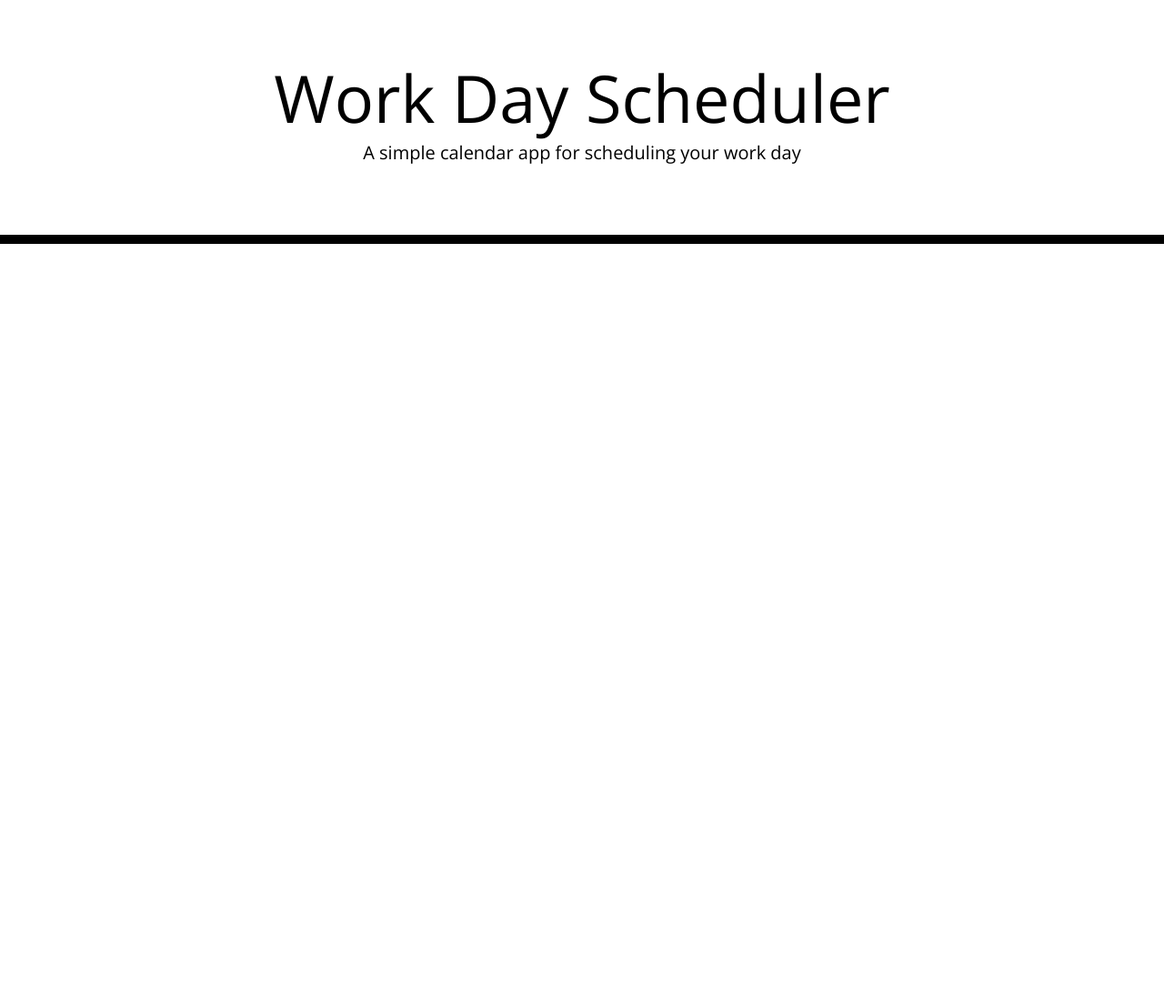
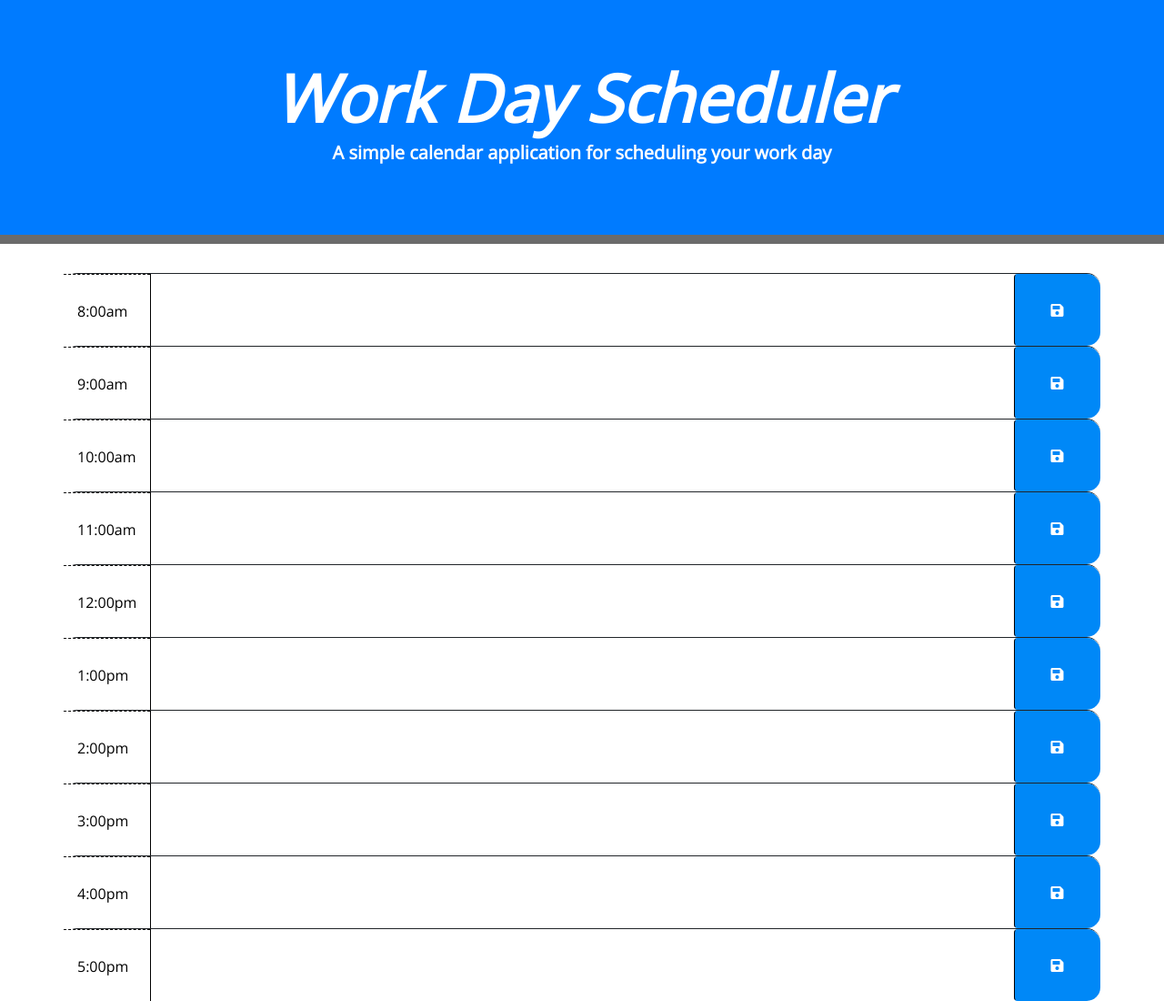
Before and after one commit to isaac11195/work-day-scheduler, a plain HTML site: page index.html in a window 1280 px wide. Shown: the whole page at 91% size. Before the commit the page ends 800 px from the top, so only its background shows below. Drawn offline with nearby package versions, Linux system fonts and the light colour scheme; files that its build step writes are made by us from their sources.

Commit message:
code html and css

```diff
--- a/assets/css/style.css
+++ b/assets/css/style.css
@@ -2,13 +2,14 @@ body {
     font-family: 'Open Sans', sans-serif;
     font-size: 16px;
     line-height: 1;
+    background-color: white;
   }
 
   textarea{
     background: transparent;
     border: none;
     resize: none;
-    color: #000000;
+    color: black;
     border-left: 1px solid black;
     padding: 10px;
   }
@@ -18,7 +19,7 @@ body {
     background-color: transparent;
     color: black;
     border-radius: 0;
-    border-bottom: 10px solid black;
+    border-bottom: 10px solid rgb(107, 107, 107);
   }
 
   .description{
@@ -26,24 +27,24 @@ body {
   }
 
   .time-block{
-    text-align: center;
+    text-align: left;
     border-radius: 15px;
   }
 
   .row {
     white-space: pre-wrap;
+    border-top: 1px solid;
     height: 80px;
-    border-top: 1px solid white;;
   }
 
   .hour {
-    background-color: #ffffff;
+    background-color: white;
     color: #000000;
     border-top: 1px dashed #000000;
   }
 
   .past {
-    background-color: #d3d3d3;
+    background-color: #a7a5a5;
     color: white;
   }
 
@@ -61,7 +62,7 @@ body {
     border-left: 1px solid black;
     border-top-right-radius: 15px;
     border-bottom-right-radius: 15px;
-    background-color: #06AED5;
+    background-color: #0088f7;
     color: white;
   }
 
--- a/index.html
+++ b/index.html
@@ -1,38 +1,120 @@
 <!DOCTYPE html>
 <html lang="en">
-  <head>
+
+<head> <!--typical -->
     <meta charset="UTF-8" />
     <meta name="viewport" content="width=device-width, initial-scale=1.0" />
     <meta http-equiv="X-UA-Compatible" content="ie=edge" />
-    <link
-      rel="stylesheet"
-      href="https://stackpath.bootstrapcdn.com/bootstrap/4.3.1/css/bootstrap.min.css"
-    />
-    <link
-      rel="stylesheet"
-      href="https://use.fontawesome.com/releases/v5.8.1/css/all.css"
-      integrity="sha384-50oBUHEmvpQ+1lW4y57PTFmhCaXp0ML5d60M1M7uH2+nqUivzIebhndOJK28anvf"
-      crossorigin="anonymous"
-    />
-    <link
-      href="https://fonts.googleapis.com/css?family=Open+Sans&display=swap"
-      rel="stylesheet"
-    />
+    <link rel="stylesheet" href="https://stackpath.bootstrapcdn.com/bootstrap/4.3.1/css/bootstrap.min.css" />
+    <link rel="stylesheet" href="https://use.fontawesome.com/releases/v5.8.1/css/all.css"
+        integrity="sha384-50oBUHEmvpQ+1lW4y57PTFmhCaXp0ML5d60M1M7uH2+nqUivzIebhndOJK28anvf" crossorigin="anonymous" /> <!--allows save button to have the icon "save" optional-->
+    <link href="https://fonts.googleapis.com/css?family=Open+Sans&display=swap" rel="stylesheet" /> <!--font families-->
     <link rel="stylesheet" href="style.css" />
     <title>Work Day Scheduler</title>
-  </head>
+</head>
 
-  <body>
-    <header class="jumbotron">
-      <h1 class="display-3">Work Day Scheduler</h1>
-      <p class="lead">A simple calendar app for scheduling your work day</p>
-      <p id="currentDay" class="lead"></p>
+<body>
+    <header class="jumbotron bg-primary"> <!--use of bootstrap component-->
+        <h1 class="font-italic font-weight-bold text-white display-3">Work Day Scheduler</h1>
+        <p class="text-white font-weight-bold lead">A simple calendar application for scheduling your work day</p>
+        <p id="currentDay" class="text-white font-weight-bold lead"></p>
     </header>
     <div class="container">
-      <!-- Timeblocks go here -->
-    </div>
+        <!-- list timeblocks from 24 hour clock and 12 hours clock translation -->
+        <div id="hour8" class="row time-block">
+            <div class="col-md-1 hour">
+                8:00am
+            </div>
+            <textarea class="col-md-10 description">
+            </textarea>
+            <button class="btn saveBtn col-md-1"><i class="fas fa-save"></i></button>
+        </div>
 
-    <script src="https://code.jquery.com/jquery-3.4.1.min.js"></script>
-    <script src="https://cdnjs.cloudflare.com/ajax/libs/moment.js/2.24.0/moment.min.js"></script>
-  </body>
+        <div id="hour9" class="row time-block">
+            <div class="col-md-1 hour">
+                9:00am
+            </div>
+            <textarea class="col-md-10 description">
+            </textarea>
+            <button class="btn saveBtn col-md-1"><i class="fas fa-save"></i></button>
+        </div>
+
+        <div id="hour10" class="row time-block">
+            <div class="col-md-1 hour">
+                10:00am
+            </div>
+            <textarea class="col-md-10 description">
+            </textarea>
+            <button class="btn saveBtn col-md-1"><i class="fas fa-save"></i></button>
+        </div>
+
+        <div id="hour11" class="row time-block">
+            <div class="col-md-1 hour">
+                11:00am
+            </div>
+            <textarea class="col-md-10 description">
+            </textarea>
+            <button class="btn saveBtn col-md-1"><i class="fas fa-save"></i></button>
+        </div>
+
+        <div id="hour12" class="row time-block">
+            <div class="col-md-1 hour">
+                12:00pm
+            </div>
+            <textarea class="col-md-10 description">
+            </textarea>
+            <button class="btn saveBtn col-md-1"><i class="fas fa-save"></i></button>
+        </div>
+
+        <div id="hour13" class="row time-block">
+            <div class="col-md-1 hour">
+                1:00pm
+            </div>
+            <textarea class="col-md-10 description">
+            </textarea>
+            <button class="btn saveBtn col-md-1"><i class="fas fa-save"></i></button>
+        </div>
+
+        <div id="hour14" class="row time-block">
+            <div class="col-md-1 hour">
+                2:00pm
+            </div>
+            <textarea class="col-md-10 description">
+            </textarea>
+            <button class="btn saveBtn col-md-1"><i class="fas fa-save"></i></button>
+        </div>
+
+        <div id="hour15" class="row time-block">
+            <div class="col-md-1 hour">
+                3:00pm
+            </div>
+            <textarea class="col-md-10 description">
+            </textarea>
+            <button class="btn saveBtn col-md-1"><i class="fas fa-save"></i></button>
+        </div>
+
+        <div id="hour16" class="row time-block">
+            <div class="col-md-1 hour">
+                4:00pm
+            </div>
+            <textarea class="col-md-10 description">
+            </textarea>
+            <button class="btn saveBtn col-md-1"><i class="fas fa-save"></i></button>
+        </div>
+
+        <div id="hour17" class="row time-block">
+            <div class="col-md-1 hour">
+                5:00pm
+            </div>
+            <textarea class="col-md-10 description">
+            </textarea>
+            <button class="btn saveBtn col-md-1"><i class="fas fa-save"></i></button>
+        </div>
+
+        <!-- jquery and moment links from https://cdnjs.com/libraries/moment.js/-->
+        <script src="https://ajax.googleapis.com/ajax/libs/jquery/3.5.1/jquery.min.js"></script>
+        <script src="script.js"></script>
+        <script src="https://cdnjs.cloudflare.com/ajax/libs/moment.js/2.27.0/moment.min.js"></script>
+</body>
+
 </html>
```
